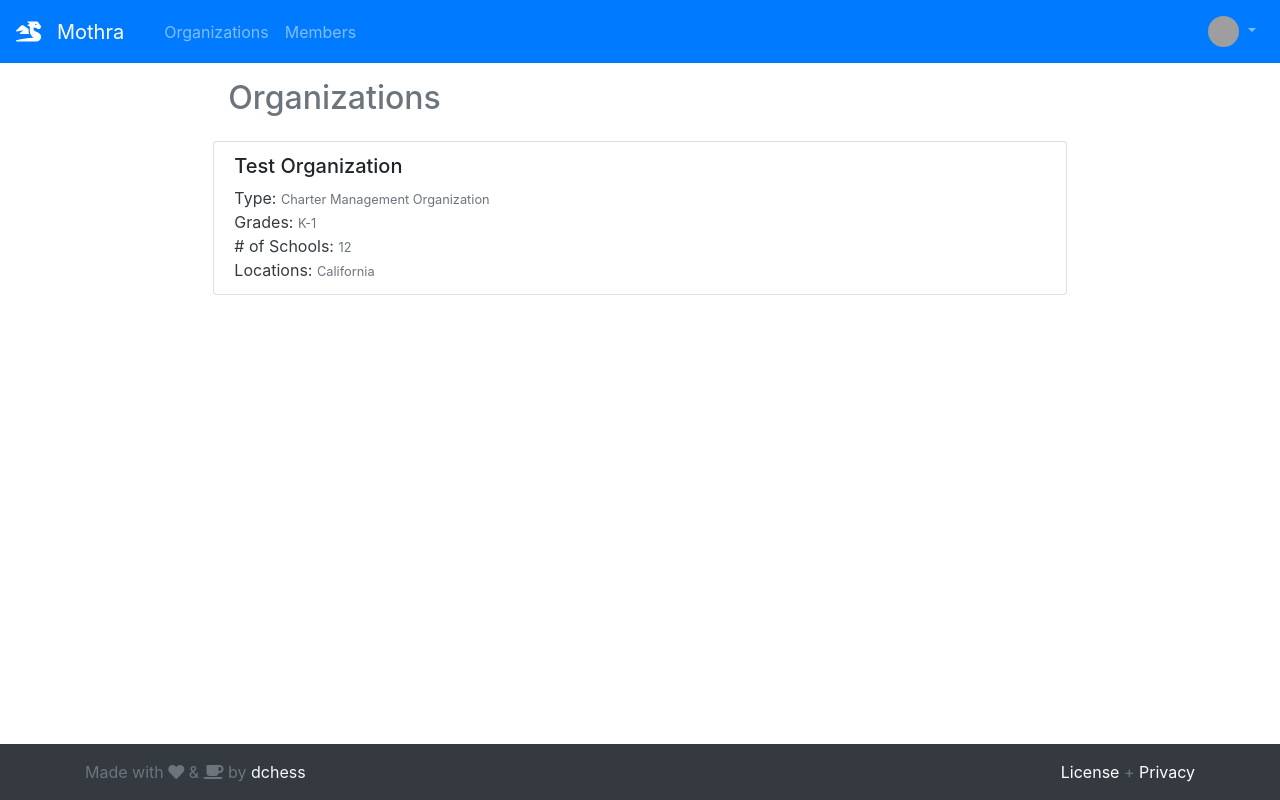
After one commit to dchess/mothra, a Django app: page /orgs/ in a window 1280 px wide. The commit adds this page. Run offline with Django 3.2, Linux system fonts and the light colour scheme; a user stored in the database is signed in; data comes from the database, SQL or seed files in the repository; some libraries are stand-ins or nearby versions; grey boxes are pictures that could not be loaded.

Commit message:
Add orgs view and template

```diff
--- a/accounts/views.py
+++ b/accounts/views.py
@@ -3,7 +3,7 @@ from django.shortcuts import get_object_or_404, redirect
 from django.utils.decorators import method_decorator
 from django.views.generic import DetailView, ListView
 from django.views.generic.edit import UpdateView
-from .models import Profile
+from .models import Organization, Profile
 
 
 @method_decorator(login_required, name="dispatch")
@@ -29,3 +29,9 @@ class ProfileUpdate(UpdateView):
     model = Profile
     fields = ["github_id", "organization"]
     template_name = "profile_update_form.html"
+
+
+@method_decorator(login_required, name="dispatch")
+class OrgList(ListView):
+    model = Organization
+    template_name = "orgs.html"
--- a/config/urls.py
+++ b/config/urls.py
@@ -15,13 +15,14 @@ Including another URLconf
 """
 from django.contrib import admin
 from django.urls import path, include
-from accounts.views import ProfileDetail, MemberList, ProfileUpdate
+from accounts.views import ProfileDetail, MemberList, ProfileUpdate, OrgList
 
 
 urlpatterns = [
     path("admin/", admin.site.urls),
     path("", include("django.contrib.auth.urls")),
     path("members/", MemberList.as_view(), name="members"),
+    path("orgs/", OrgList.as_view(), name="orgs"),
     path("", ProfileDetail.as_view(), name="profile"),
     path("<profile>/", ProfileDetail.as_view(), name="profile"),
     path("<int:pk>/edit/", ProfileUpdate.as_view(), name="edit_profile"),
--- a/templates/_nav_menu.html
+++ b/templates/_nav_menu.html
@@ -1,5 +1,8 @@
 <div class="collapse navbar-collapse pl-3" id="navbarNavAltMarkup">
     <ul class="navbar-nav mr-auto">
+        <li class="nav-item">
+            <a class="nav-item nav-link" href="{% url "orgs" %}">Organizations</a>
+        </li>
         <li class="nav-item">
             <a class="nav-item nav-link" href="{% url "members" %}">Members</a>
         </li>
--- /dev/null
+++ b/templates/orgs.html
@@ -0,0 +1,23 @@
+{% extends "base.html" %}
+{% block content %}
+<div class="col-sm-8 offset-sm-2">
+    <h2 class="text-muted py-3">Organizations</h2>
+    <div class="list-group">
+        {% for org in object_list %}
+        <div class="row">
+            <div class="col-sm list-group-item mb-2">
+                <h5>{{ org.name }}</h5>
+                <span class="text-dark">Type: </span>
+                <span class="text-muted small">{{ org.org_type }}</span><br>
+                <span class="text-dark">Grades: </span>
+                <span class="text-muted small">{{ org.grade_range }}</span><br>
+                <span class="text-dark"># of Schools: </span>
+                <span class="text-muted small">{{ org.size }}</span><br>
+                <span class="text-dark">Locations: </span>
+                <span class="text-muted small">{{ org.locations.all|join:", " }}</span>
+            </div>
+        </div>
+        {% endfor %}
+    </div>
+</div>
+{% endblock %}
```
